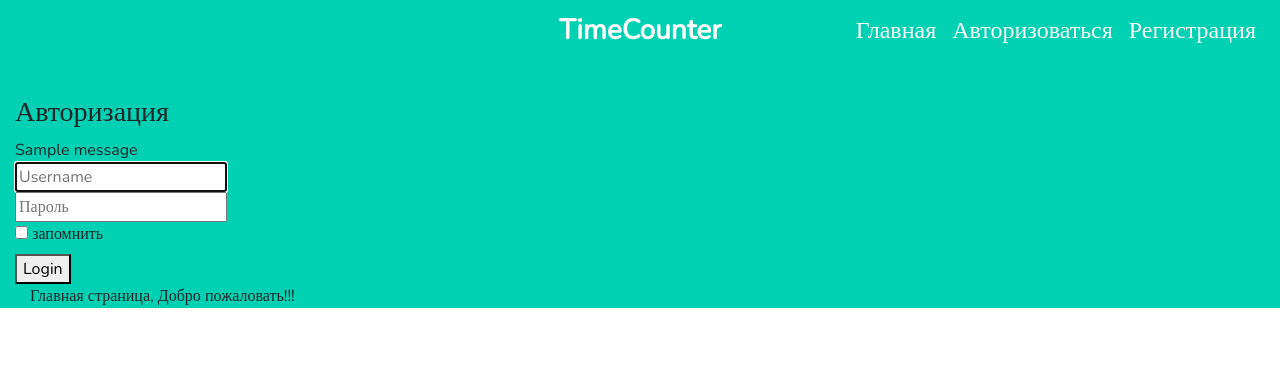
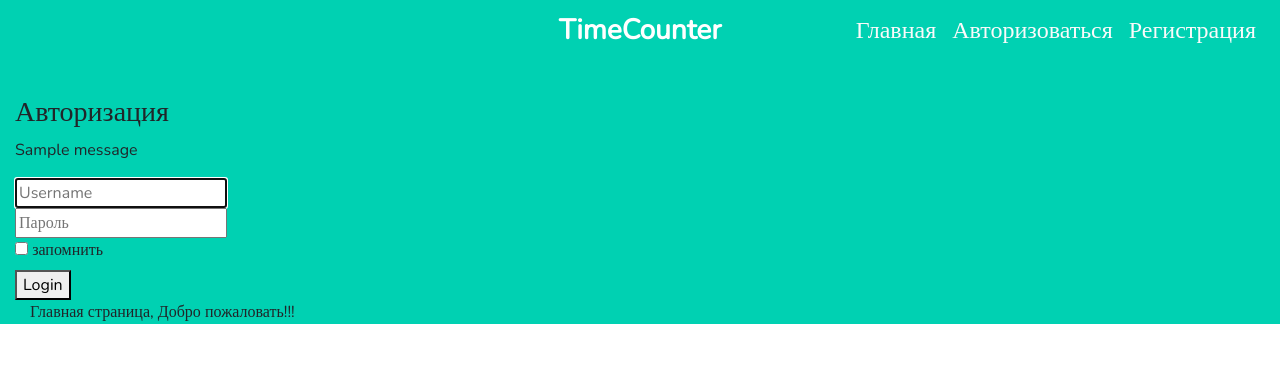
Before and after one commit to artsun/TimeCounter, a Python web app: template templates/login.html in a window 1280 px wide. Shown: the top 369 px of the page. Run offline with Jinja, Linux system fonts and the light colour scheme; the template is opened without the code that fills it, so the values that code supplies are empty; one stand-in notice (Sample message) is shown; some libraries are stand-ins or nearby versions.

Commit message:
Update login.html

```diff
--- a/templates/login.html
+++ b/templates/login.html
@@ -3,14 +3,12 @@
 {% block content %}
 <div class="column is-4 is-offset-4">
     <h3 class="title">Авторизация</h3>
-    <div class="box">
-        {% with messages = get_flashed_messages() %}
-{% if messages %}
-    <div class="notification is-danger">
-        {{ messages[0] }}
-    </div>
-{% endif %}
-{% endwith %}
+    {% with messages = get_flashed_messages() %}
+    {% if messages %}
+        <p>{{ messages[0] }}</p>
+    {% endif %}
+
+    {% endwith %}
         <form method="POST" action="/login">
             <div class="field">
                 <div class="control">
@@ -31,6 +29,6 @@
             </div>
             <button class="button is-block is-info is-large is-fullwidth">Login</button>
         </form>
-    </div>
+
 </div>
 {% endblock %}
```
